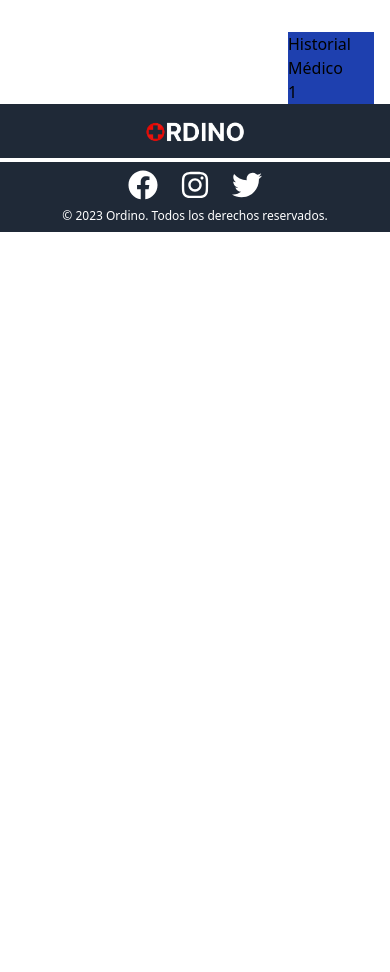
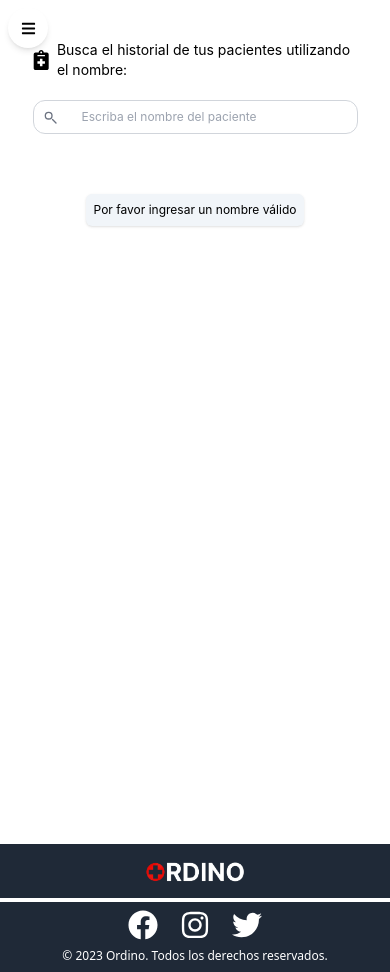
Before and after one commit to allenap942023/ordino, a React (Vite) app in the folder front-end/: page /dashboard/medical-history/1 in a window 390 px wide. Before the commit the page ends 844 px from the top, so only its background shows below. Built offline with nearby package versions, Linux system fonts and the light colour scheme; no server answers.

Commit message:
se agrega tablas y barra de busqueda

```diff
--- a/front-end/src/components/HistorialMedico.jsx
+++ b/front-end/src/components/HistorialMedico.jsx
@@ -1,6 +1,10 @@
-import  { useState ,useEffect} from 'react';
-import { useParams, } from 'react-router-dom';
-import axios from 'axios';
+import React, { useState, useEffect } from "react";
+import {useParams} from "react-router-dom";
+import Sidebar from "../components/Sidebar";
+import { FaNotesMedical } from "react-icons/fa";
+import axios from "axios";
+import { FaPlus } from "react-icons/fa";
+
 const HistorialMedico = () => {
   let { id } = useParams();
   const URLBackEnd = 'http://localhost:3000/api';
@@ -28,12 +32,161 @@ const HistorialMedico = () => {
     });
   }
 
+  const [selectedOption, setSelectedOption] = useState(null);
+  const [listaPacientes, setListaPacientes] = useState([]);
+
+  // Función para manejar el clic en las opciones del sidebar
+  const handleOptionClick = (option) => {
+    setSelectedOption(option);
+  };
+
+  const obtenerPacientes = (event) => {
+    event.preventDefault();
+    var token = window.localStorage.getItem("token");
+    var nombre = event.target.nombre.value;
+    axios
+      .get(`${URLBackEnd}/pacientes?nombre=${nombre}`, {
+        headers: {
+          Authorization: `Bearer  ${token}`,
+        },
+      })
+      .then((res) => {
+        var datosRecibidos = res.data;
+        console.log(datosRecibidos);
+        setListaPacientes(datosRecibidos);
+      })
+      .catch((error) => {
+        console.log(error);
+      });
+  };
 
   return (
-    <div id="Principal" className="flex-1 flex flex-col overflow-hidden bg-blue-800 ml-72 mr-4 mt-8">
-      <h1>Historial Médico</h1>
-      {id}
-      {/* Contenido del componente HistorialMedico */}
+    <div className="flex h-screen ">
+      {" "}
+      {/* aqui le quite: h-screen pero pueda que lo regrese */}
+      {/* Contenido del Sidebar */}
+      <Sidebar onOptionClick={handleOptionClick} />
+      {/* Contenido principal del Dashboard */}
+      <section
+        id="Principal"
+        className="flex-1 flex flex-col overflow-hidden items-start rounded-lg md:ml-72 md:mr-4 md:mt-8 font-inter"
+      >
+        <div className="flex items-center mx-auto w-5/6 mt-10">
+          <FaNotesMedical className="mr-2" size={20} />{" "}
+          {/* Icono de expedientes médicos */}
+          <p className="text-lg text-sm">
+            Busca el historial de tus pacientes utilizando el nombre:
+          </p>
+        </div>
+
+        <div className="flex flex-col items-center mx-auto w-5/6">
+          <form className="w-full mx-auto" onSubmit={obtenerPacientes}>
+            <div className="w-full mx-auto flex items-center bg-white rounded-xl border border-gray-300 p-2 m-5">
+              <div className="mr-4">
+                <svg
+                  xmlns="http://www.w3.org/2000/svg"
+                  className="h-4 w-4 text-gray-500"
+                  fill="none"
+                  viewBox="0 0 24 24"
+                  stroke="currentColor"
+                >
+                  <path
+                    strokeLinecap="round"
+                    strokeLinejoin="round"
+                    strokeWidth="2"
+                    d="M21 21l-5.2-5.2M15 10a5 5 0 11-10 0 5 5 0 0110 0z"
+                  />
+                </svg>
+              </div>
+
+              <input
+                type="text"
+                placeholder="Escriba el nombre del paciente"
+                name="nombre"
+                className="flex-1 px-2 text-xs outline-none bg-transparent"
+              />
+            </div>
+          </form>
+          {listaPacientes.length > 0 ? (
+            <div className="overflow-x-auto w-full m-5">
+              <h2 className="text-sm">
+                Coincidencias encontradas
+              </h2>
+
+              <div className="mt-5">
+                <div className="rounded-xl overflow-hidden shadow-md border border-slate-800">
+
+                <table className="w-full shadow-md rounded-md">
+  <thead className="bg-slate-800 text-neutral-100 text-xs">
+    <tr>
+      <th className="py-3 px-6 text-left lg:w-1/6 border-r-2 border-r-slate-700">
+        Nombre
+      </th>
+      <th className="py-3 px-6 text-left lg:w-1/6 border-r-2 border-r-slate-700">
+        Número de Cita
+      </th>
+      <th className="py-3 px-6 lg:w-1/12 text-center border-r-slate-700">
+        Día
+      </th>
+      <th className="py-3 px-6 lg:w-1/12 text-center border-r-slate-700">
+        Mes
+      </th>
+      <th className="py-3 px-6 lg:w-1/12 text-center border-r-slate-700">
+        Año
+      </th>
+      <th className="py-3 px-6 lg:w-1/4 text-center border-r-slate-700">
+        Diagnóstico
+      </th>
+      <th className="py-3 px-6 lg:w-1/6 text-center">
+        Acción
+      </th>
+    </tr>
+  </thead>
+  <tbody className="text-neutral-800">
+    {/* Ejemplo de datos de citas */}
+    <tr className="bg-white hover:bg-slate-100">
+      <td className="py-4 px-6 lg:w-1/6 text-xs border-r-2">
+        Juan Pérez
+      </td>
+      <td className="py-4 px-6 lg:w-1/6 text-xs border-r-2">
+        001
+      </td>
+      <td className="py-4 px-6 lg:w-1/12 text-center border-r-2">
+        15
+      </td>
+      <td className="py-4 px-6 lg:w-1/12 text-center border-r-2">
+        Abril
+      </td>
+      <td className="py-4 px-6 lg:w-1/12 text-center border-r-2">
+        2023
+      </td>
+      <td className="py-4 px-6 lg:w-1/4 text-center border-r-2">
+        Resfriado Común
+      </td>
+      <td className="py-4 px-6 lg:w-1/6 text-center">
+        <button
+          className="bg-blue-800 text-white py-2 px-4 rounded-md focus:ring-4 focus:ring-blue-300 focus:outline-none transition duration-300"
+        >
+          Ingresar
+        </button>
+      </td>
+    </tr>
+    {/* Más filas de citas aquí */}
+  </tbody>
+</table>
+
+
+
+                </div>
+              </div>
+            </div>
+          ) :(
+            <div className="mt-10 bg-slate-100 shadow rounded-md p-2 text-xs">
+              Por favor ingresar un nombre válido
+            </div>
+          )}
+        </div>
+      </section>
     </div>
   );
 };
```
